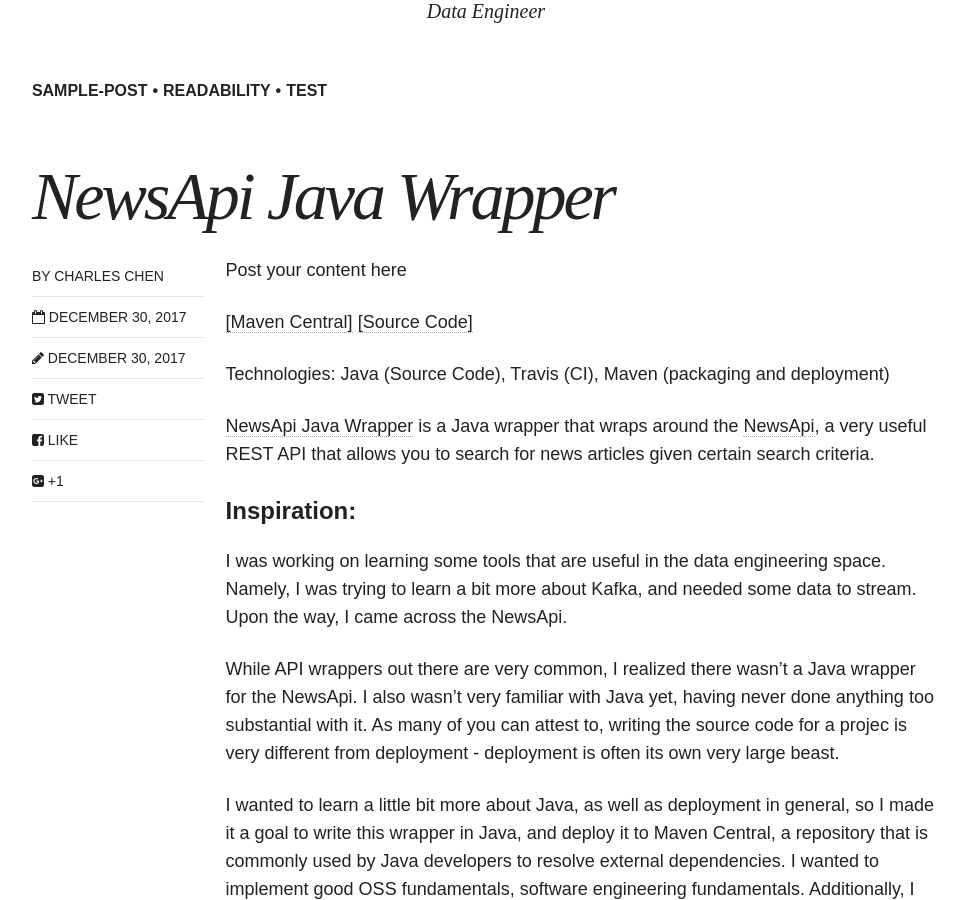
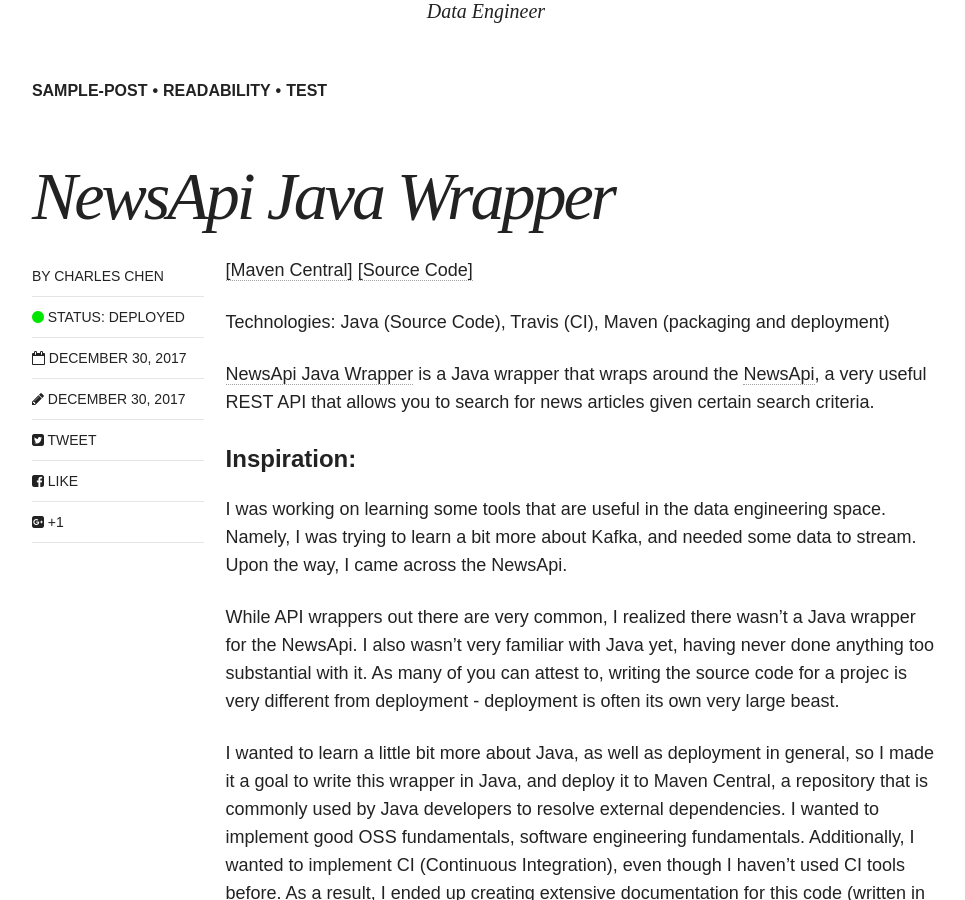
Before and after one commit to CCInCharge/CCInCharge.github.io, a Jekyll site: the page built from _posts/projects/2017-12-30-newsapi-java-wrapper.md, in a window 1280 px wide and 900 px high, scrolled down 372 px. Shown: the whole window, without its empty margins (154-1119 px from the left). Built offline with Jekyll 4.4.1, drawn with Linux system fonts in a browser that asks for light colours; nearby versions of some CDN libraries.

Commit message:
Fix syntax issues with last post

```diff
--- a/_posts/projects/2017-12-30-newsapi-java-wrapper.md
+++ b/_posts/projects/2017-12-30-newsapi-java-wrapper.md
@@ -1,6 +1,7 @@
 ---
 layout: post
 title: " NewsApi Java Wrapper"
+status: "Deployed"
 excerpt: "This is the excerpt for your new post"
 categories: projects
 tags: [sample-post, readability, test]
@@ -13,8 +14,6 @@ modified: 2017-12-30 15:13:32 -0800
 #  credit:
 #  creditlink:
 ---
-
-Post your content here
 
 [[Maven Central]](https://mvnrepository.com/artifact/io.github.ccincharge/newsapi) [[Source Code]](https://github.com/CCInCharge/NewsApi-Java-Wrapper)
 
```
